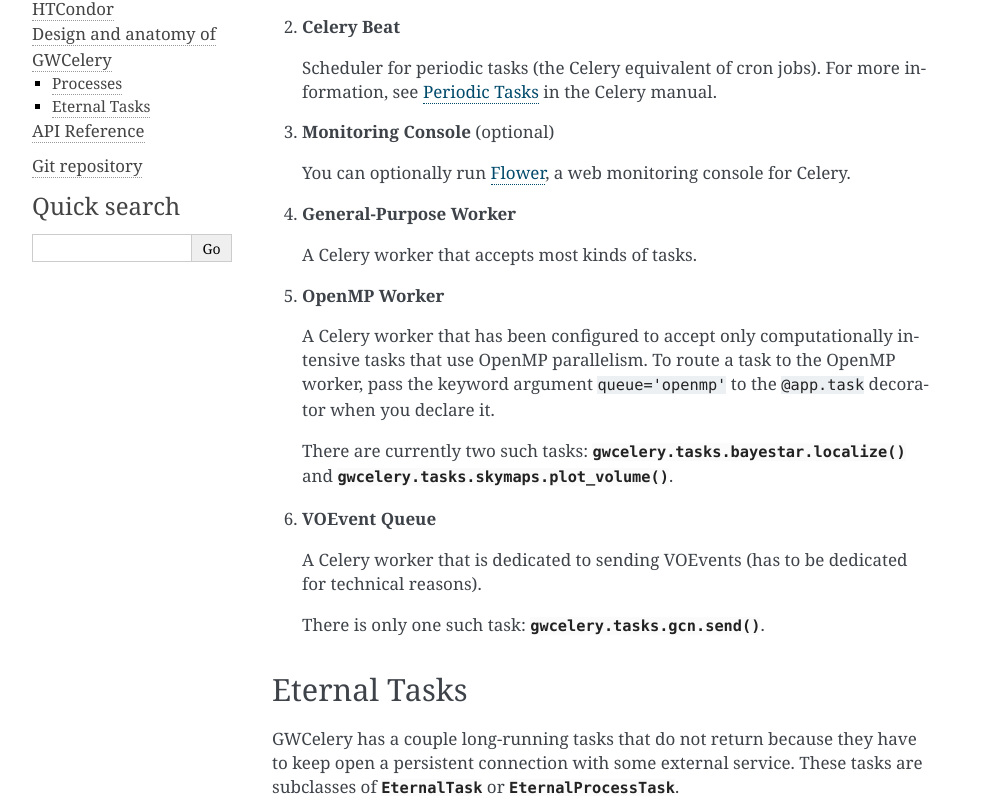
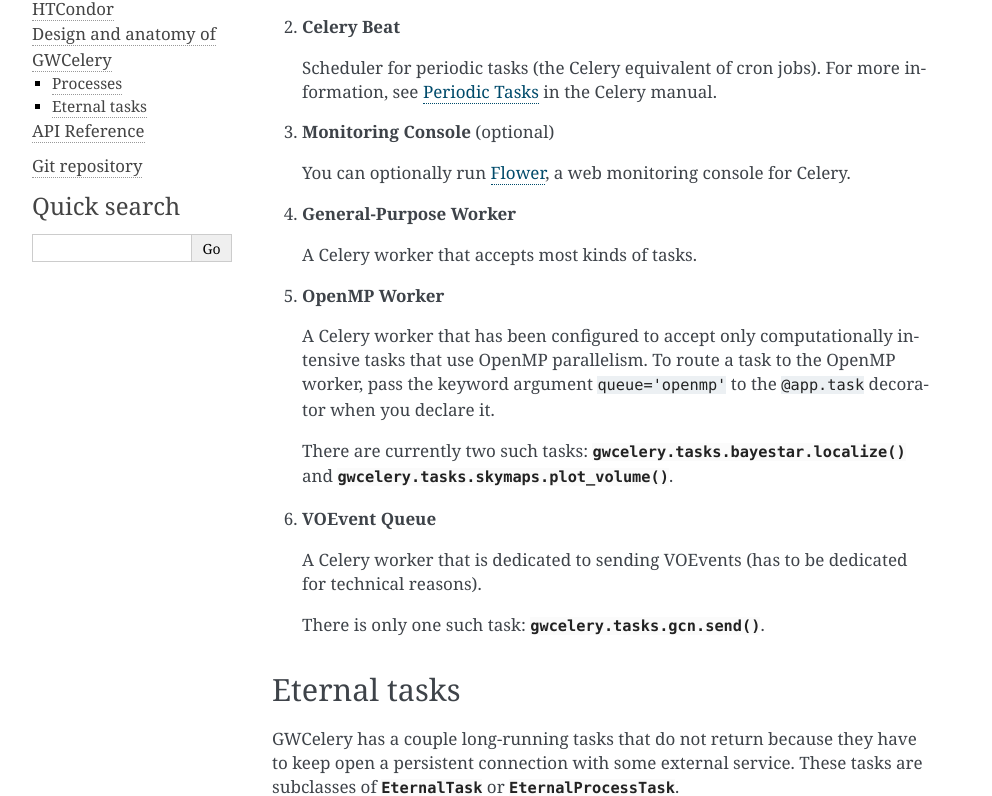
Before and after one commit to lpsinger/gwcelery, a Sphinx documentation site: the page built from doc/design.rst, in a window 1280 px wide. Shown: the part 386-1182 px from the top of the page, without its empty margins (148-1140 px from the left). Built offline with Sphinx 7.4.7, drawn with Linux system fonts in a browser that asks for light colours.

Commit message:
Make capitalization consistent

```diff
--- a/doc/design.rst
+++ b/doc/design.rst
@@ -44,7 +44,7 @@ A complete deployment of GWCelery consists of the following processes:
 
     There is only one such task: :meth:`gwcelery.tasks.gcn.send`.
 
-Eternal Tasks
+Eternal tasks
 -------------
 
 GWCelery has a couple long-running tasks that do not return because they have
```
